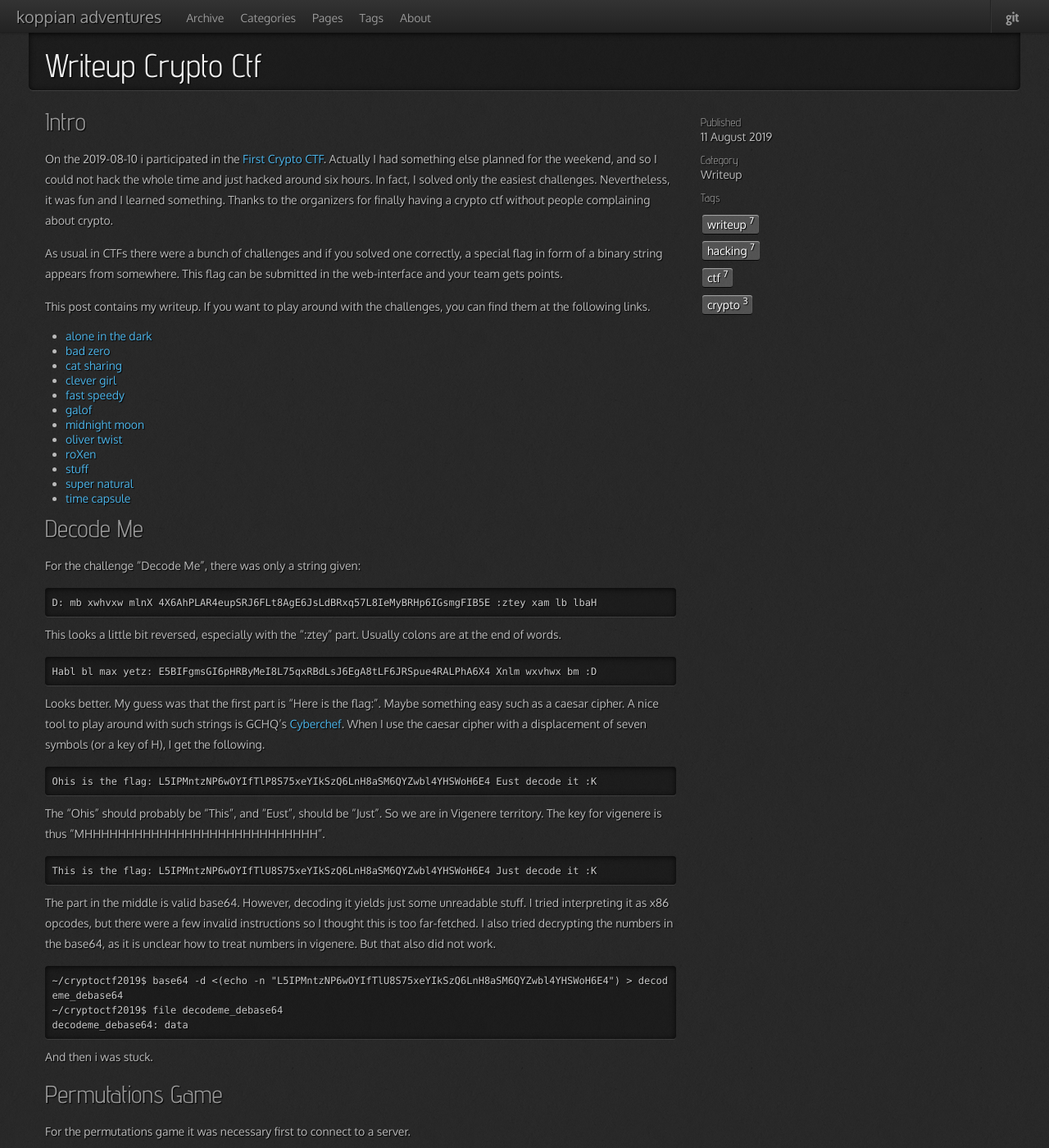
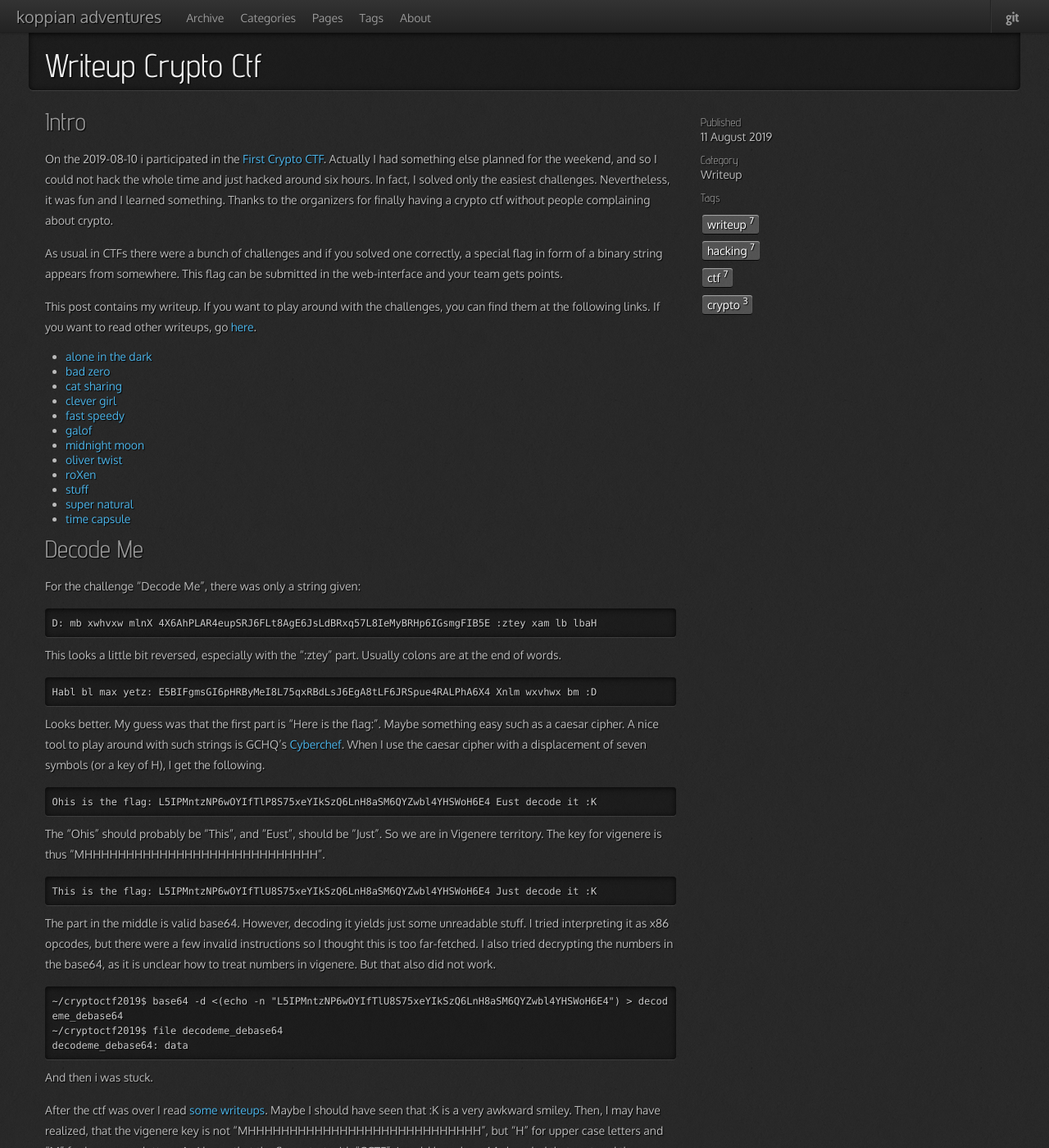
Before and after one commit to hkopp/hkopp.github.io, a Jekyll site: the page built from _posts/2019-08-11-writeup-crypto-ctf.md, in a window 1280 px wide and 1400 px high. Shown: the whole window at 82% size. Built offline with Jekyll 4.4.1, drawn with Linux system fonts in a browser that asks for light colours; nearby versions of some CDN libraries; formulas are drawn with MathJax 3; some of the changed text lies outside the part shown.

Commit message:
update crypto ctf post with writeup links

```diff
--- a/_posts/2019-08-11-writeup-crypto-ctf.md
+++ b/_posts/2019-08-11-writeup-crypto-ctf.md
@@ -21,7 +21,8 @@
 team gets points.
 
 This post contains my writeup. If you want to play around with the
-challenges, you can find them at the following links.
+challenges, you can find them at the following links. If you want to
+read other writeups, go [here](https://ctftime.org/event/806/tasks/).
 
 - [alone in the dark]({{ site.url }}/assets/writeup-crypto-ctf/challenges/alone_in_the_dark_94ff86de52959c8800ff062a04a29460a013f916.txz)
 - [bad zero]({{ site.url }}/assets/writeup-crypto-ctf/challenges/bad_zero_f4b9b5f65838a7a80281165f66cfd5426bf19e28.txz)
@@ -71,6 +72,16 @@
     decodeme_debase64: data
 
 And then i was stuck.
+
+After the ctf was over I read
+[some](https://ctftime.org/writeup/16108) [writeups](https://bananamafia.dev/post/cryptoctf-1-decodeme/).
+Maybe I should have seen that :K is a very awkward smiley. Then, I
+may have realized, that the vigenere key is not
+"MHHHHHHHHHHHHHHHHHHHHHHHHHHHH", but "H" for upper case letters and
+"M" for lower case letters. As I knew that the flags start with
+"CCTF", I could have base64-decoded that part and thus recover the
+key for the numbers. Putting these three keys together, gives the
+correct decryption keys.
 
 ## Permutations Game
 
```
